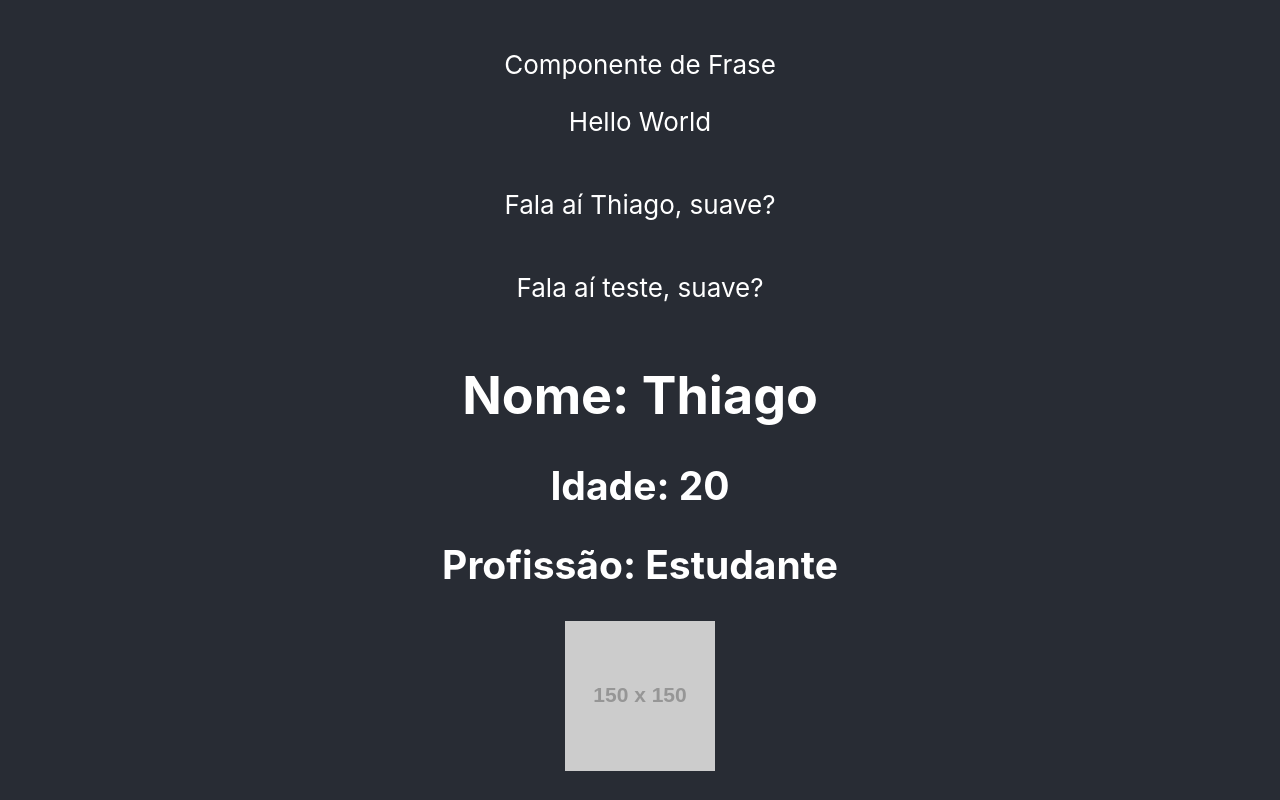
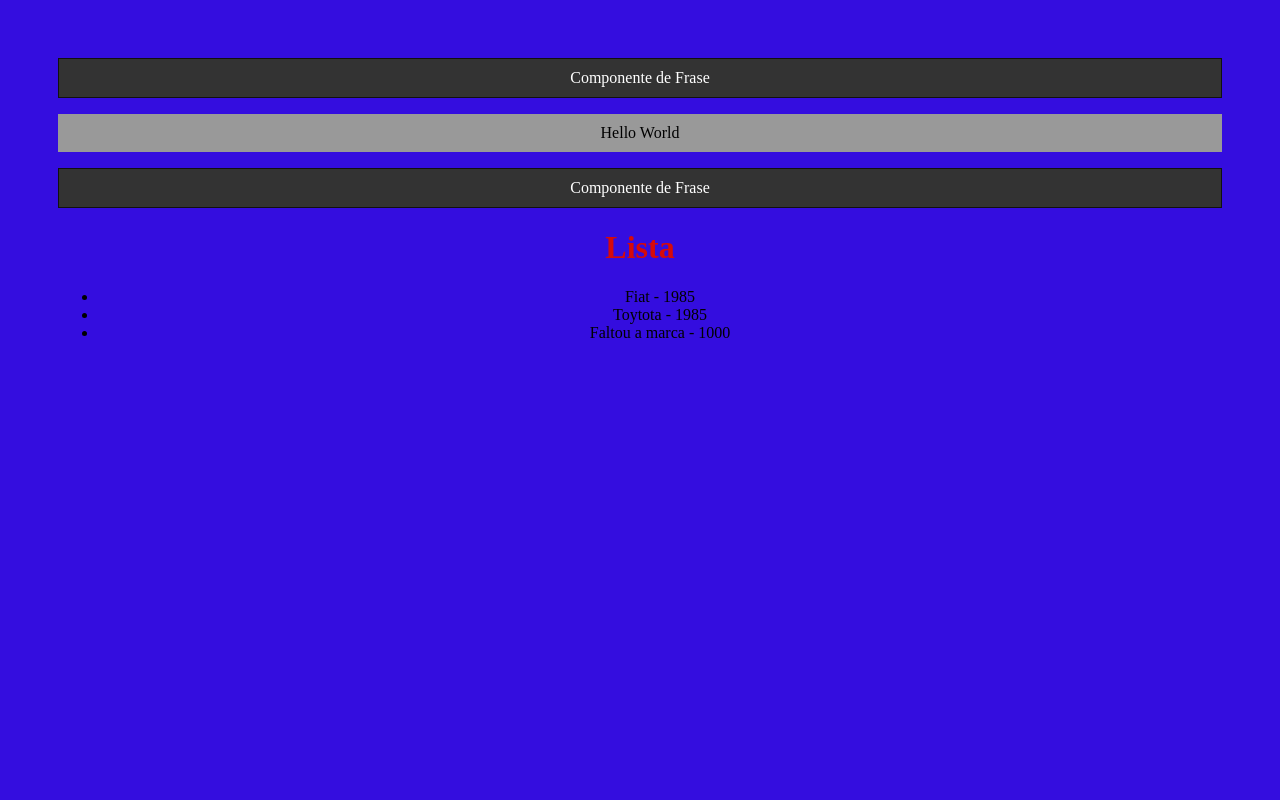
Before and after one commit to ThiagoCMAraujo/ReactProject, a React (Create React App) app in the folder react-project/: page / in a window 1280 px wide. Built offline with nearby package versions, Linux system fonts and the light colour scheme.

Commit message:
+ testes com props

```diff
--- a/react-project/src/App.js
+++ b/react-project/src/App.js
@@ -1,6 +1,8 @@
 import './App.css';
+import Frase from './components/Frase';
 import Pessoa from './components/Pessoa';
 import SayMyName from './components/SayMyName';
+import List from './components/List'
 import HelloWorld from './components/HelloWorld';
 
 
@@ -9,12 +11,10 @@ function App() {
     const nome = "teste";
     return (
         <div className="App">
-            <header className="App-header">
                 <HelloWorld/>
-                <SayMyName nome ="Thiago" />
-                <SayMyName nome = {nome} />
-                <Pessoa nome = "Thiago" idade = "20" profissao="Estudante" foto = "https://via.placeholder.com/150"/>
-            </header>
+                <Frase/>
+
+                <List/>
         </div>
     );
 }
--- a/react-project/src/components/Frase.js
+++ b/react-project/src/components/Frase.js
@@ -1,7 +1,8 @@
+import styles from './Frase.module.css'
 function Frase() {
     return(
-    <div>
-        <p>Componente de Frase</p>
+    <div className={styles.fraseContainer}>
+        <p className={styles.fraseContent}>Componente de Frase</p>
     </div>
     )
 }
--- /dev/null
+++ b/react-project/src/components/Frase.module.css
@@ -0,0 +1,12 @@
+/* - is invalid */
+
+.fraseContainer{
+    background-color: #333;
+    border: 1px solid #111;
+}
+
+.fraseContent{
+    color:#fff;
+    background-color: #333;
+    margin: 0;
+}
--- /dev/null
+++ b/react-project/src/components/Item.js
@@ -0,0 +1,20 @@
+import PropTypes from 'prop-types'
+
+function Item({marca, anoLancamento}){
+return(
+    <>
+    <li>{marca} - {anoLancamento}</li>
+    </>
+)
+}
+
+Item.propTypes = {
+    marca: PropTypes.string.isRequired,
+    anoLancamento: PropTypes.number,
+    }
+
+Item.defaultProps = {
+    marca: "Faltou a marca",
+    anoLancamento: 1000,
+}
+export default Item;
--- /dev/null
+++ b/react-project/src/components/List.js
@@ -0,0 +1,18 @@
+
+import Item from './Item'
+
+function List() {
+    return (
+        <>
+            <h1>Lista</h1>
+            <ul>
+                <Item marca="Fiat" anoLancamento={1985}/>
+                <Item marca="Toytota" anoLancamento={1985}/>
+                <Item/>
+
+            </ul>
+        </>
+    )
+}
+
+export default List;
--- a/react-project/src/index.css
+++ b/react-project/src/index.css
@@ -1,13 +1,12 @@
-body {
-  margin: 0;
-  font-family: -apple-system, BlinkMacSystemFont, 'Segoe UI', 'Roboto', 'Oxygen',
-    'Ubuntu', 'Cantarell', 'Fira Sans', 'Droid Sans', 'Helvetica Neue',
-    sans-serif;
-  -webkit-font-smoothing: antialiased;
-  -moz-osx-font-smoothing: grayscale;
+body{
+  padding: 50px;
+  background-color: rgb(52, 13, 223);
 }
 
-code {
-  font-family: source-code-pro, Menlo, Monaco, Consolas, 'Courier New',
-    monospace;
+h1{
+  color:rgb(214, 10, 10);
 }
+p{
+  background-color: #999;
+  padding: 10px;
+}
```
